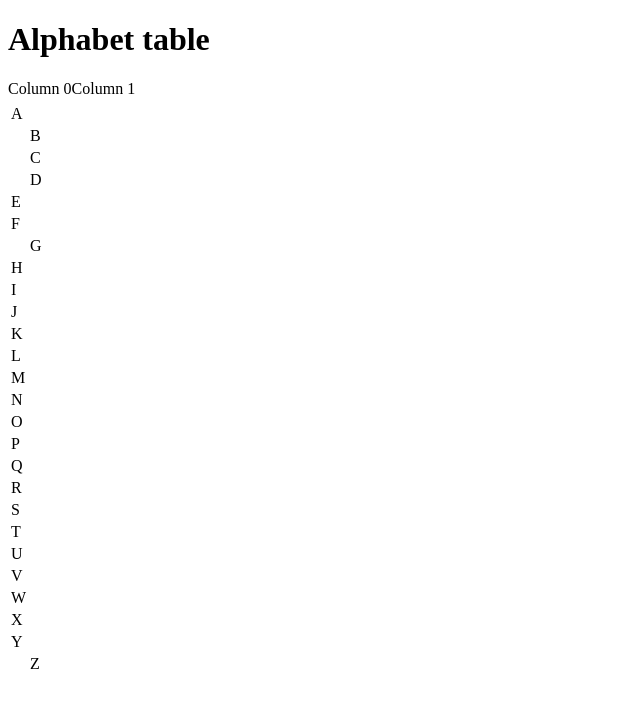
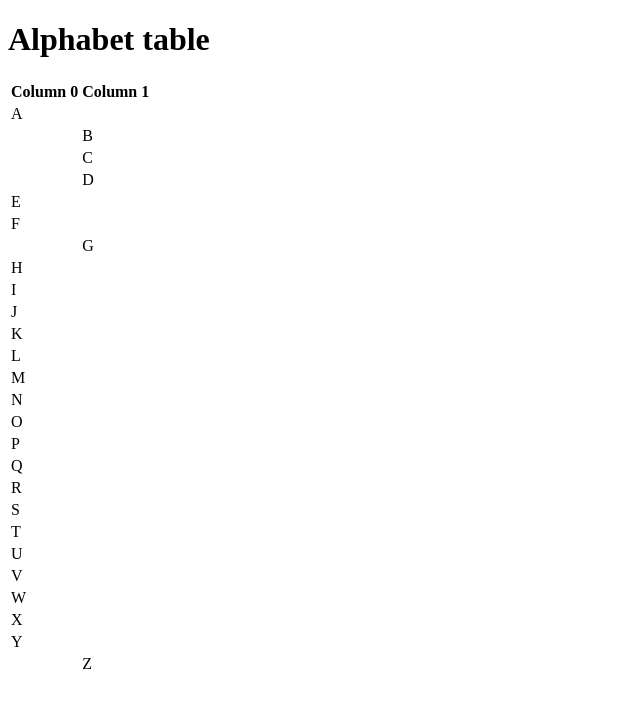
Before and after one commit to comp426-2022-spring/a01-michaeltrentini, a website: page www/index.html in a window 1280 px wide. Shown: the whole page, without its empty margins (0-640 px from the left). Drawn offline with Linux system fonts and the light colour scheme.

Commit message:
newindexhtml

```diff
--- a/www/index.html
+++ b/www/index.html
@@ -11,8 +11,7 @@
             <table>
                                 <thead>
                                         <tr>
-                                            <th scope ="col"></th>Column 0</th>
-                                            <th scope ="col"></th>Column 1</th>
+                                            <th scope="col">Column 0</th><th scope="col">Column 1</th>
                                         </tr>
                                 </thead>
                                 <tbody>
```
